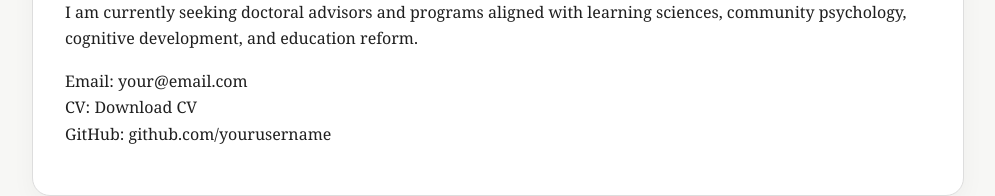
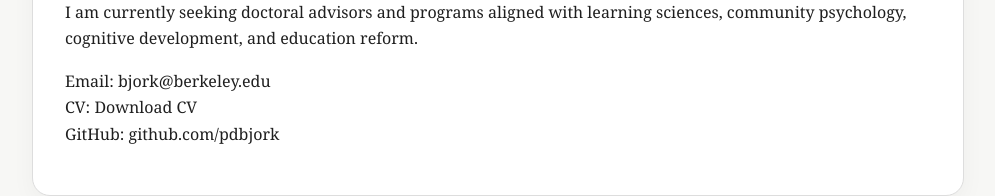
Before and after one commit to Pdbjork/bjork, a plain HTML site: page index.html in a window 1280 px wide. Shown: the part 2294-2490 px from the top of the page, without its empty margins (142-1137 px from the left). Drawn offline with Linux system fonts and the light colour scheme.

Commit message:
Update contact email and GitHub link

```diff
--- a/index.html
+++ b/index.html
@@ -312,9 +312,9 @@
           I am currently seeking doctoral advisors and programs aligned with learning sciences, community psychology, cognitive development, and education reform.
         </p>
         <p>
-          Email: <a href="mailto:your@email.com">your@email.com</a><br />
+          Email: <a href="mailto:bjork@berkeley.edu">bjork@berkeley.edu</a><br />
           CV: <a href="cv.pdf" target="_blank">Download CV</a><br />
-          GitHub: <a href="https://github.com/yourusername" target="_blank">github.com/yourusername</a>
+          GitHub: <a href="https://github.com/pdbjork" target="_blank">github.com/pdbjork</a>
         </p>
       </div>
     </section>
```
